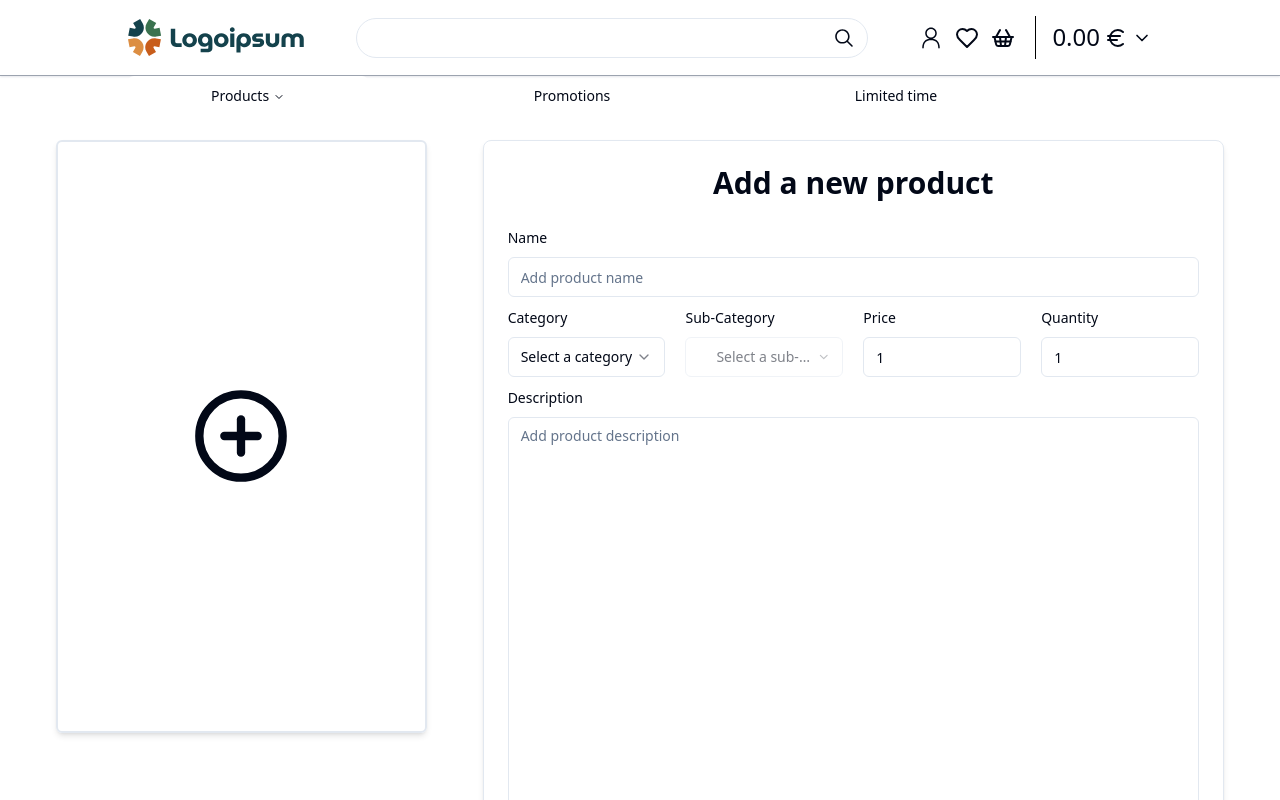
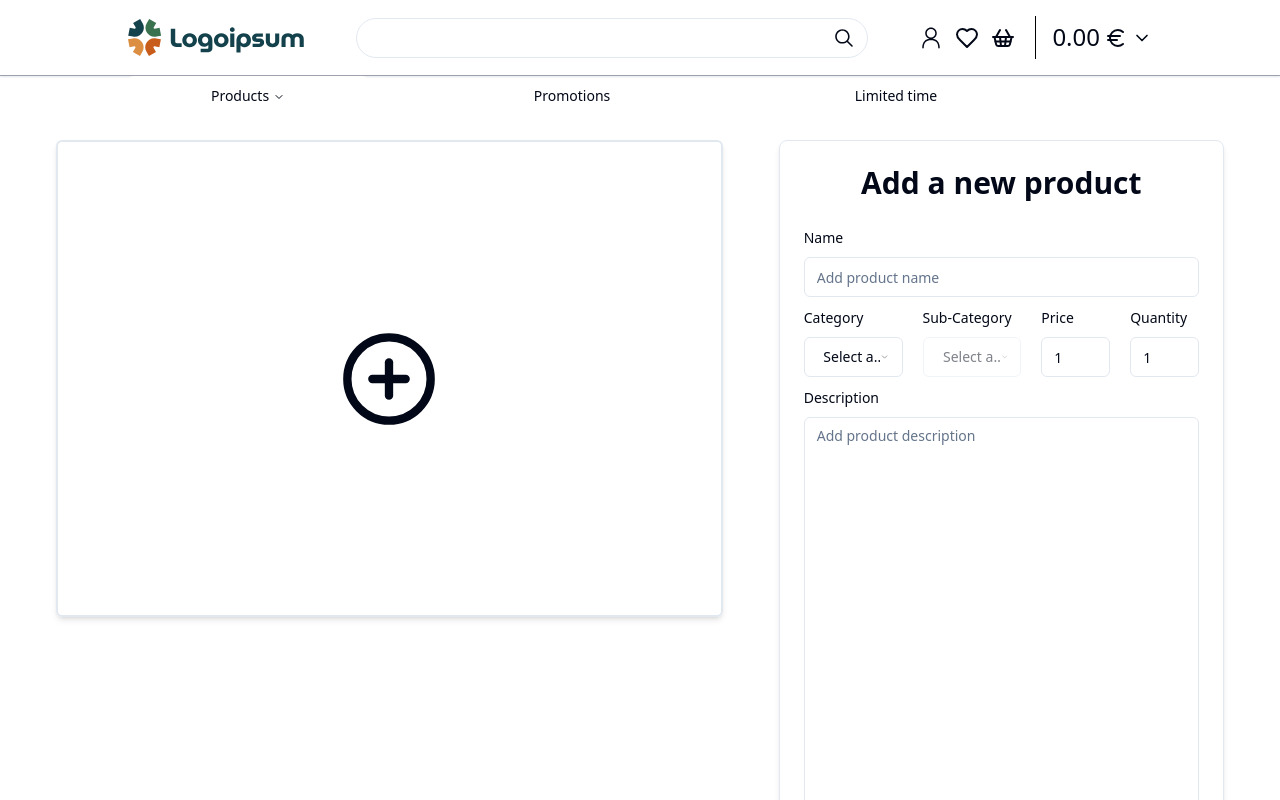
Before and after one commit to teoMarinov/ABCFurniture, a React (Vite) app in the folder client/: page /add-product in a window 1280 px wide. Built offline with nearby package versions, Linux system fonts and the light colour scheme; the HTML template or start-up script is replaced by a standard one.

Commit message:
changer MultiImageHandler css to fit into its parent div size

```diff
--- a/client/src/components/common/MultiImageHandler.tsx
+++ b/client/src/components/common/MultiImageHandler.tsx
@@ -55,16 +55,15 @@ const MultiImageHandler = ({
   }, [imagePreview]);
 
   return (
-    <div className="h-[790px] xl:w-1/3 flex items-center">
-      <div className="h-full w-full flex flex-col gap-4 ">
-        <div className="w-full h-3/4 flex  items-center justify-center border-2 shadow-md rounded-md p-2 group relative">
+    <div className="size-full flex flex-col gap-4">
+      <div className="w-full h-3/4 flex items-center justify-center border-2 shadow-md rounded-md p-2 group relative">
         <img className="max-h-full max-w-full" src={imagePreview[display!]} />
         <PlusCircle
           size={100}
           className="group-hover:scale-125 transition absolute -z-10"
         />
         <input
-            className="cursor-pointer file:cursor-pointer xl:w-[590px] w-full h-[580px] opacity-0 z-0 absolute"
+          className="cursor-pointer file:cursor-pointer w-full h-full opacity-0 z-0 absolute"
           type="file"
           onChange={handleOnChange}
           multiple
@@ -72,11 +71,11 @@ const MultiImageHandler = ({
       </div>
       {imagePreview[0] && (
         <Carousel>
-            <CarouselContent className="ml-[1px]">
+          <CarouselContent className="ml-[1px] gap-[0.40%]">
             {imagePreview.map((image: string, index) => (
               <CarouselItem
                 key={index}
-                  className="group h-[180px] basis-1/3 flex items-center justify-center border-2 shadow-md rounded-md p-1 relative cursor-pointer overflow-hidden"
+                className="group h-[180px] basis-[33%] flex items-center justify-center border-2 shadow-md rounded-md p-1 relative cursor-pointer overflow-hidden"
                 onClick={() => setDisplay(index)}
               >
                 <Trash2
@@ -94,7 +93,6 @@ const MultiImageHandler = ({
         </Carousel>
       )}
     </div>
-    </div>
   );
 };
 
```
Lines whose indentation alone changed are shown as unchanged.
